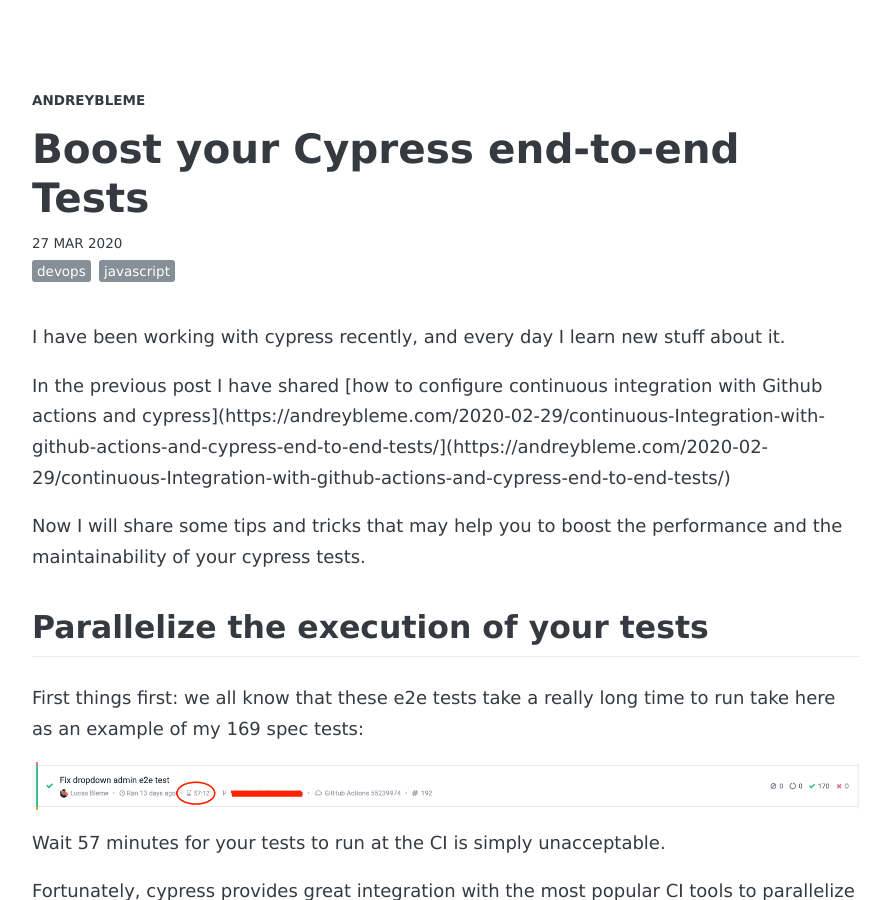
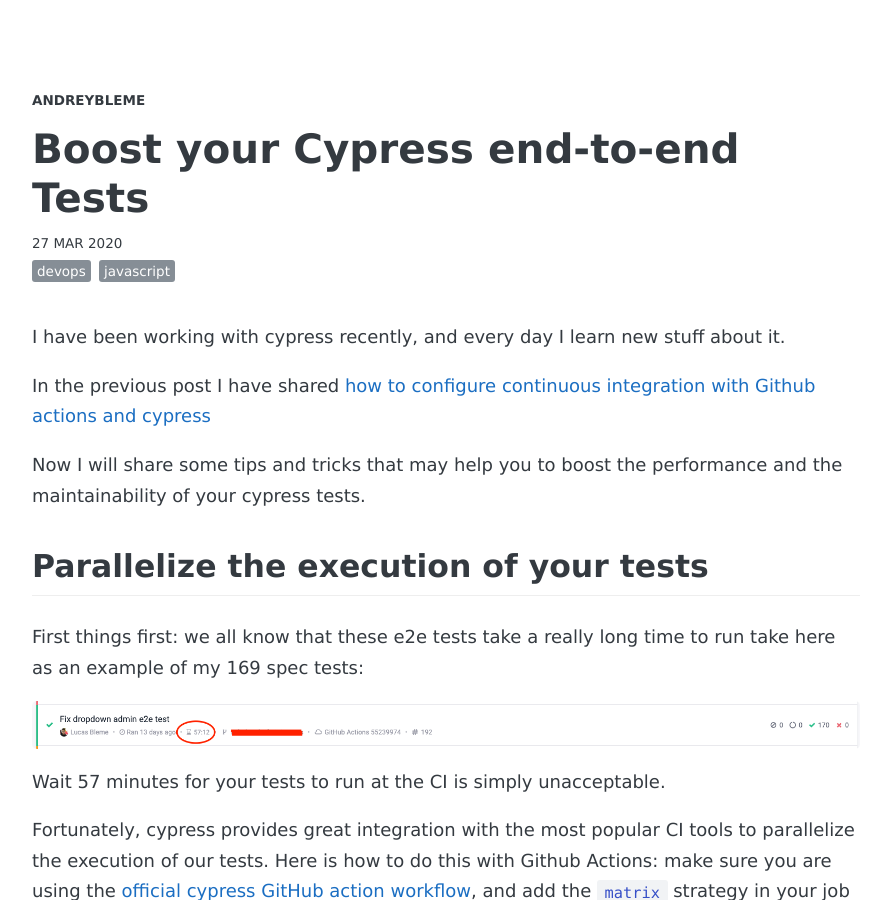
Before and after one commit to andreybleme/andreybleme.github.io, a Jekyll site: the page built from _posts/2020-03-27-boost-your-cypress-tests.markdown, in a window 1280 px wide and 900 px high. Shown: the whole window, without its empty margins (194-1083 px from the left). Built offline with Jekyll 4.4.1, drawn with Linux system fonts in a browser that asks for light colours; nearby versions of some CDN libraries; some web fonts are replaced; comment, search, counter and statistics services are not loaded; some of the changed lines change nothing that is shown.

Commit message:
Fix link

```diff
--- a/_posts/2020-03-27-boost-your-cypress-tests.markdown
+++ b/_posts/2020-03-27-boost-your-cypress-tests.markdown
@@ -10,7 +10,7 @@
 
 I have been working with cypress recently, and every day I learn new stuff about it.
 
-In the previous post I have shared [how to configure continuous integration with Github actions and cypress](https://andreybleme.com/2020-02-29/continuous-Integration-with-github-actions-and-cypress-end-to-end-tests/](https://andreybleme.com/2020-02-29/continuous-Integration-with-github-actions-and-cypress-end-to-end-tests/)
+In the previous post I have shared [how to configure continuous integration with Github actions and cypress](https://andreybleme.com/2020-02-29/continuous-Integration-with-github-actions-and-cypress-end-to-end-tests/)
 
 Now I will share some tips and tricks that may help you to boost the performance and the maintainability of your cypress tests.
 
```
